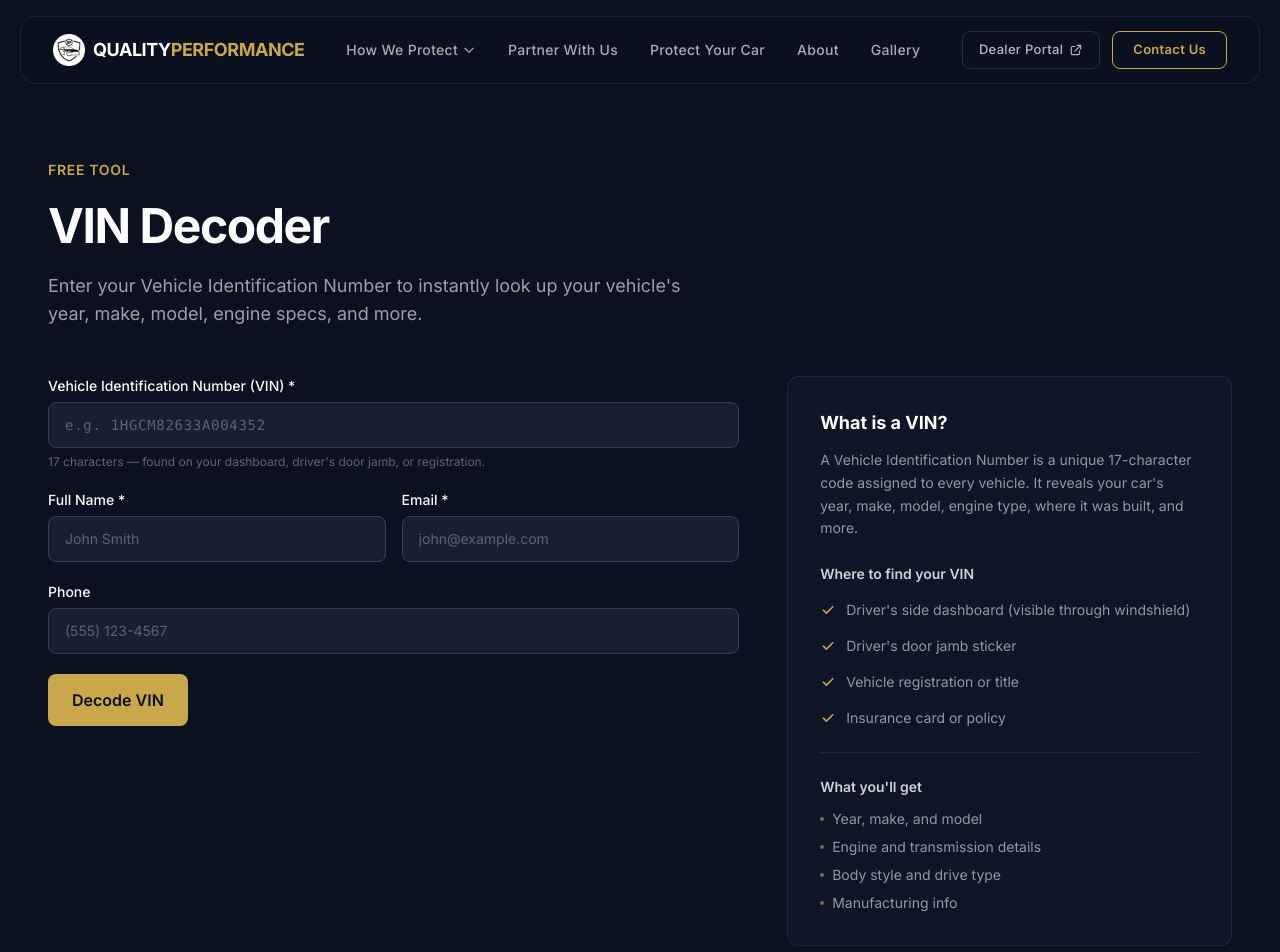
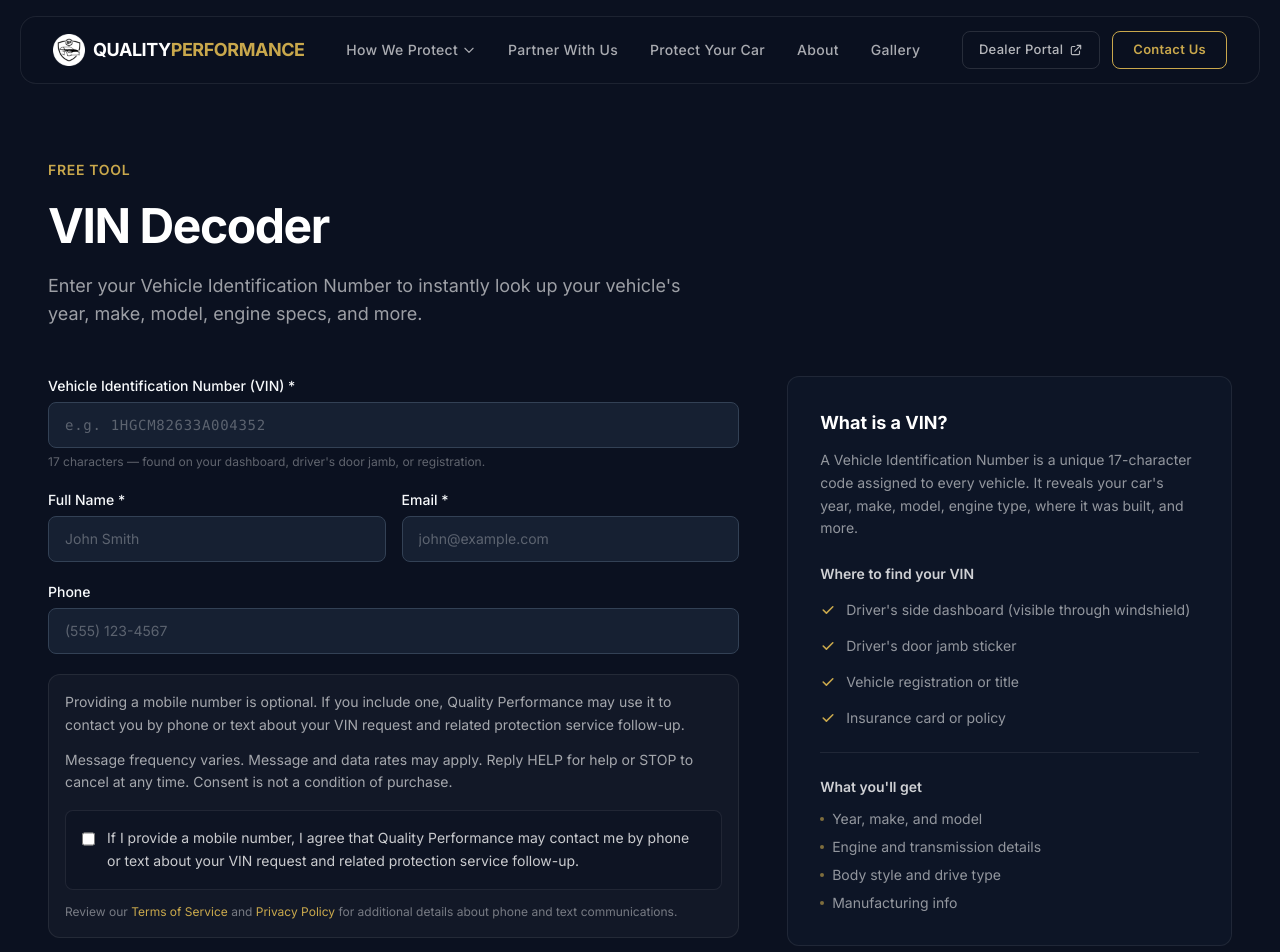
Before and after one commit to elivatepro/quality-performance-website, a Next.js app: page /vin-decoder in a window 1280 px wide. Shown: the top 952 px of the page. Built offline with nearby package versions, Linux system fonts and the light colour scheme.

Commit message:
Quality Performance Page

```diff
--- a/src/app/contact/page.tsx
+++ b/src/app/contact/page.tsx
@@ -5,7 +5,9 @@ import { useSearchParams } from "next/navigation";
 import Image from "next/image";
 import Link from "next/link";
 import AnimatedSection from "@/components/AnimatedSection";
+import PhoneConsentField from "@/components/PhoneConsentField";
 import { products } from "@/data/products";
+import { formatPhoneNumber } from "@/lib/phone";
 
 const inputClass =
   "w-full rounded-lg border border-border-dark bg-dark-tertiary px-4 py-3 text-sm text-text-primary placeholder:text-white/30 outline-none transition-colors focus:border-gold focus:ring-1 focus:ring-gold";
@@ -56,6 +58,7 @@ function ContactInner() {
   const [name, setName] = useState("");
   const [email, setEmail] = useState("");
   const [phone, setPhone] = useState("");
+  const [phoneConsent, setPhoneConsent] = useState(false);
   const [company, setCompany] = useState("");
   const [message, setMessage] = useState("");
 
@@ -297,10 +300,10 @@ function ContactInner() {
                             <input type="email" id="email" value={email} onChange={(e) => setEmail(e.target.value)} required className={inputClass} placeholder="john@example.com" />
                           </div>
                         </div>
-                        <div>
-                          <label htmlFor="phone" className="mb-1.5 block text-sm font-medium text-text-primary">Phone *</label>
-                          <input type="tel" id="phone" value={phone} onChange={(e) => setPhone(e.target.value)} required className={inputClass} placeholder="(555) 123-4567" />
-                        </div>
+                          <div>
+                            <label htmlFor="phone" className="mb-1.5 block text-sm font-medium text-text-primary">Phone *</label>
+                            <input type="tel" id="phone" value={phone} onChange={(e) => setPhone(formatPhoneNumber(e.target.value))} required className={inputClass} placeholder="(555) 123-4567" />
+                          </div>
                         {audienceType === "dealership" && (
                           <div className="grid gap-4 sm:grid-cols-2">
                             <div>
@@ -451,6 +454,13 @@ function ContactInner() {
                           <label htmlFor="message" className="mb-1.5 block text-sm font-medium text-text-primary">Anything else we should know?</label>
                           <textarea id="message" value={message} onChange={(e) => setMessage(e.target.value)} rows={4} className={`${inputClass} resize-none`} placeholder="e.g., specific concerns about your paint, previous PPF experience, preferred contact time..." />
                         </div>
+                        <PhoneConsentField
+                          checkboxId="quote-phone-consent"
+                          checked={phoneConsent}
+                          onChange={(e) => setPhoneConsent(e.target.checked)}
+                          required
+                          purpose="your quote request, appointment scheduling, and service coordination"
+                        />
                       </div>
                     )}
 
@@ -492,8 +502,15 @@ function ContactInner() {
                   </div>
                   <div>
                     <label htmlFor="phone" className="mb-1.5 block text-sm font-medium text-text-primary">Phone</label>
-                    <input type="tel" id="phone" value={phone} onChange={(e) => setPhone(e.target.value)} className={inputClass} placeholder="(555) 123-4567" />
+                    <input type="tel" id="phone" value={phone} onChange={(e) => setPhone(formatPhoneNumber(e.target.value))} className={inputClass} placeholder="(555) 123-4567" />
                   </div>
+                  <PhoneConsentField
+                    checkboxId="contact-phone-consent"
+                    checked={phoneConsent}
+                    onChange={(e) => setPhoneConsent(e.target.checked)}
+                    required={phone.trim().length > 0}
+                    purpose="your inquiry and any related follow-up service coordination"
+                  />
                   <div>
                     <label htmlFor="subject" className="mb-1.5 block text-sm font-medium text-text-primary">Subject</label>
                     <select id="subject" className={inputClass}>
@@ -536,7 +553,7 @@ function ContactInner() {
                   <div className="grid gap-4 sm:grid-cols-2">
                     <div>
                       <label htmlFor="phone" className="mb-1.5 block text-sm font-medium text-text-primary">Phone *</label>
-                      <input type="tel" id="phone" value={phone} onChange={(e) => setPhone(e.target.value)} required className={inputClass} placeholder="(555) 123-4567" />
+                      <input type="tel" id="phone" value={phone} onChange={(e) => setPhone(formatPhoneNumber(e.target.value))} required className={inputClass} placeholder="(555) 123-4567" />
                     </div>
                     <div>
                       <label htmlFor="company" className="mb-1.5 block text-sm font-medium text-text-primary">Dealership / Company *</label>
@@ -573,6 +590,13 @@ function ContactInner() {
                     <label htmlFor="message" className="mb-1.5 block text-sm font-medium text-text-primary">What are you most interested in seeing?</label>
                     <textarea id="message" value={message} onChange={(e) => setMessage(e.target.value)} rows={4} className={`${inputClass} resize-none`} placeholder="e.g., Installation tracking, billing automation, how onboarding works..." />
                   </div>
+                  <PhoneConsentField
+                    checkboxId="demo-phone-consent"
+                    checked={phoneConsent}
+                    onChange={(e) => setPhoneConsent(e.target.checked)}
+                    required
+                    purpose="your demo request, dealership onboarding follow-up, and service coordination"
+                  />
                   <div className="flex justify-end pt-2">
                     <button type="submit" disabled={submitting} className="inline-flex items-center gap-2 rounded-lg bg-gold px-8 py-3 text-sm font-semibold text-dark transition-all hover:bg-gold-hover hover:scale-[1.02] disabled:opacity-60 disabled:cursor-not-allowed">
                       {submitting ? (<><svg className="h-4 w-4 animate-spin" viewBox="0 0 24 24" fill="none"><circle className="opacity-25" cx="12" cy="12" r="10" stroke="currentColor" strokeWidth="4" /><path className="opacity-75" fill="currentColor" d="M4 12a8 8 0 018-8V0C5.373 0 0 5.373 0 12h4z" /></svg>Submitting...</>) : "Request Demo"}
--- a/src/app/sms-updates/SmsUpdatesForm.tsx
+++ b/src/app/sms-updates/SmsUpdatesForm.tsx
@@ -2,6 +2,7 @@
 
 import { startTransition, useState, type ChangeEvent, type FormEvent } from "react";
 import Link from "next/link";
+import { formatPhoneNumber } from "@/lib/phone";
 
 type Audience = "" | "vehicle-owner" | "dealership-staff" | "installer";
 
@@ -34,15 +35,6 @@ const audienceLabels: Record<Exclude<Audience, "">, string> = {
 const fieldClass =
   "mt-2 w-full rounded-xl border border-white/[0.1] bg-white/[0.03] px-4 py-3.5 text-sm text-white placeholder:text-white/30 outline-none transition-colors focus:border-gold focus:ring-1 focus:ring-gold";
 
-function formatPhone(value: string) {
-  const digits = value.replace(/\D/g, "").slice(0, 10);
-
-  if (digits.length <= 3) return digits;
-  if (digits.length <= 6) return `(${digits.slice(0, 3)}) ${digits.slice(3)}`;
-
-  return `(${digits.slice(0, 3)}) ${digits.slice(3, 6)}-${digits.slice(6)}`;
-}
-
 export default function SmsUpdatesForm() {
   const [form, setForm] = useState<FormState>(initialForm);
   const [submitting, setSubmitting] = useState(false);
@@ -56,7 +48,7 @@ export default function SmsUpdatesForm() {
 
     setForm((current) => ({
       ...current,
-      [name]: name === "phone" ? formatPhone(value) : value,
+      [name]: name === "phone" ? formatPhoneNumber(value) : value,
     }));
   }
 
--- a/src/app/vin-decoder/page.tsx
+++ b/src/app/vin-decoder/page.tsx
@@ -3,6 +3,8 @@
 import { useState, type FormEvent } from "react";
 import Link from "next/link";
 import LoadingScreen from "@/components/LoadingScreen";
+import PhoneConsentField from "@/components/PhoneConsentField";
+import { formatPhoneNumber } from "@/lib/phone";
 
 interface VehicleData {
   [key: string]: string;
@@ -34,6 +36,7 @@ export default function VinDecoderPage() {
   const [name, setName] = useState("");
   const [email, setEmail] = useState("");
   const [phone, setPhone] = useState("");
+  const [phoneConsent, setPhoneConsent] = useState(false);
   const [loading, setLoading] = useState(false);
   const [error, setError] = useState("");
   const [vehicle, setVehicle] = useState<VehicleData | null>(null);
@@ -306,11 +309,19 @@ export default function VinDecoderPage() {
                     type="tel"
                     id="phone"
                     value={phone}
-                    onChange={(e) => setPhone(e.target.value)}
+                    onChange={(e) => setPhone(formatPhoneNumber(e.target.value))}
                     className="w-full rounded-lg border border-border-dark bg-dark-tertiary px-4 py-3 text-sm text-text-primary placeholder:text-white/30 outline-none transition-colors focus:border-gold focus:ring-1 focus:ring-gold"
                     placeholder="(555) 123-4567"
                   />
                 </div>
+
+                <PhoneConsentField
+                  checkboxId="vin-phone-consent"
+                  checked={phoneConsent}
+                  onChange={(e) => setPhoneConsent(e.target.checked)}
+                  required={phone.trim().length > 0}
+                  purpose="your VIN request and related protection service follow-up"
+                />
 
                 {error && (
                   <div className="rounded-lg border border-red-500/20 bg-red-500/10 px-4 py-3">
--- /dev/null
+++ b/src/components/PhoneConsentField.tsx
@@ -0,0 +1,64 @@
+"use client";
+
+import type { ChangeEventHandler } from "react";
+import Link from "next/link";
+
+type PhoneConsentFieldProps = {
+  checkboxId: string;
+  checked: boolean;
+  onChange: ChangeEventHandler<HTMLInputElement>;
+  purpose: string;
+  required?: boolean;
+};
+
+export default function PhoneConsentField({
+  checkboxId,
+  checked,
+  onChange,
+  purpose,
+  required = false,
+}: PhoneConsentFieldProps) {
+  const disclosureLead = required
+    ? `By checking the box below and submitting this form, you agree that Quality Performance may contact you by phone or text about ${purpose}.`
+    : `Providing a mobile number is optional. If you include one, Quality Performance may use it to contact you by phone or text about ${purpose}.`;
+
+  const checkboxLabel = required
+    ? `I agree that Quality Performance may contact me by phone or text about ${purpose}.`
+    : `If I provide a mobile number, I agree that Quality Performance may contact me by phone or text about ${purpose}.`;
+
+  return (
+    <div className="rounded-xl border border-white/[0.08] bg-white/[0.03] p-4">
+      <p className="text-sm leading-relaxed text-white/62">{disclosureLead}</p>
+      <p className="mt-3 text-sm leading-relaxed text-white/62">
+        Message frequency varies. Message and data rates may apply. Reply HELP for
+        help or STOP to cancel at any time. Consent is not a condition of purchase.
+      </p>
+      <label
+        htmlFor={checkboxId}
+        className="mt-4 flex items-start gap-3 rounded-lg border border-white/[0.08] bg-dark/50 p-4"
+      >
+        <input
+          id={checkboxId}
+          name={checkboxId}
+          type="checkbox"
+          checked={checked}
+          onChange={onChange}
+          required={required}
+          className="mt-1 h-4 w-4 rounded border-white/20 bg-transparent text-gold focus:ring-gold"
+        />
+        <span className="text-sm leading-relaxed text-white/78">{checkboxLabel}</span>
+      </label>
+      <p className="mt-3 text-xs leading-relaxed text-white/42">
+        Review our{" "}
+        <Link href="/terms#sms-communications" className="text-gold hover:underline">
+          Terms of Service
+        </Link>{" "}
+        and{" "}
+        <Link href="/privacy#text-messages" className="text-gold hover:underline">
+          Privacy Policy
+        </Link>{" "}
+        for additional details about phone and text communications.
+      </p>
+    </div>
+  );
+}
--- /dev/null
+++ b/src/lib/phone.ts
@@ -0,0 +1,8 @@
+export function formatPhoneNumber(value: string) {
+  const digits = value.replace(/\D/g, "").slice(0, 10);
+
+  if (digits.length <= 3) return digits;
+  if (digits.length <= 6) return `(${digits.slice(0, 3)}) ${digits.slice(3)}`;
+
+  return `(${digits.slice(0, 3)}) ${digits.slice(3, 6)}-${digits.slice(6)}`;
+}
```
